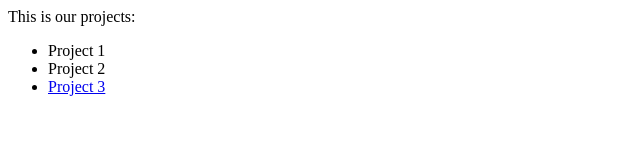
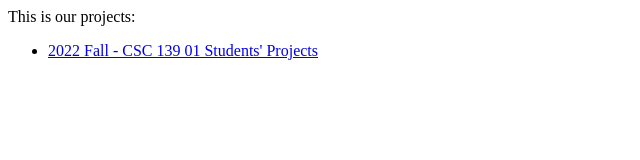
Before and after one commit to CS-Classes/CS-Classes.github.io, a plain HTML site: page index.html in a window 1280 px wide. Shown: the whole page, without its empty margins (0-640 px from the left). Drawn offline with Linux system fonts and the light colour scheme.

Commit message:
Update index.html

```diff
--- a/index.html
+++ b/index.html
@@ -4,9 +4,7 @@
 <body>
 <p>This is our projects:</p>
 <ul>
-  <li> Project 1 </li>
-  <li> Project 2 </li>
-  <li> <a href="Project3/MusicPlay.html">Project 3</a> </li>
+  <li> <a href="https://github.com/CS-Classes/CS-Classes.github.io/wiki/2022-Fall---CSC-139-01-Students'-Projects">2022 Fall - CSC 139 01 Students' Projects</a> </li>
 </ul>
 </body>
 </html>
```
